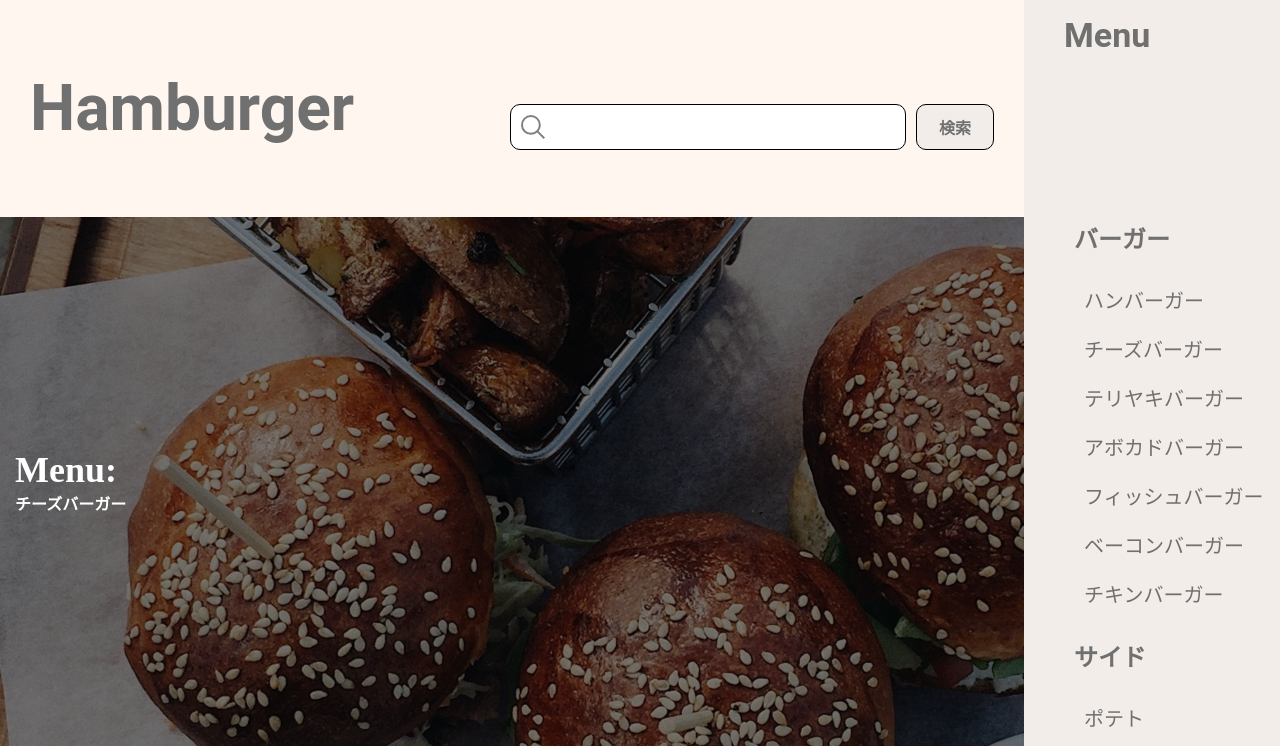
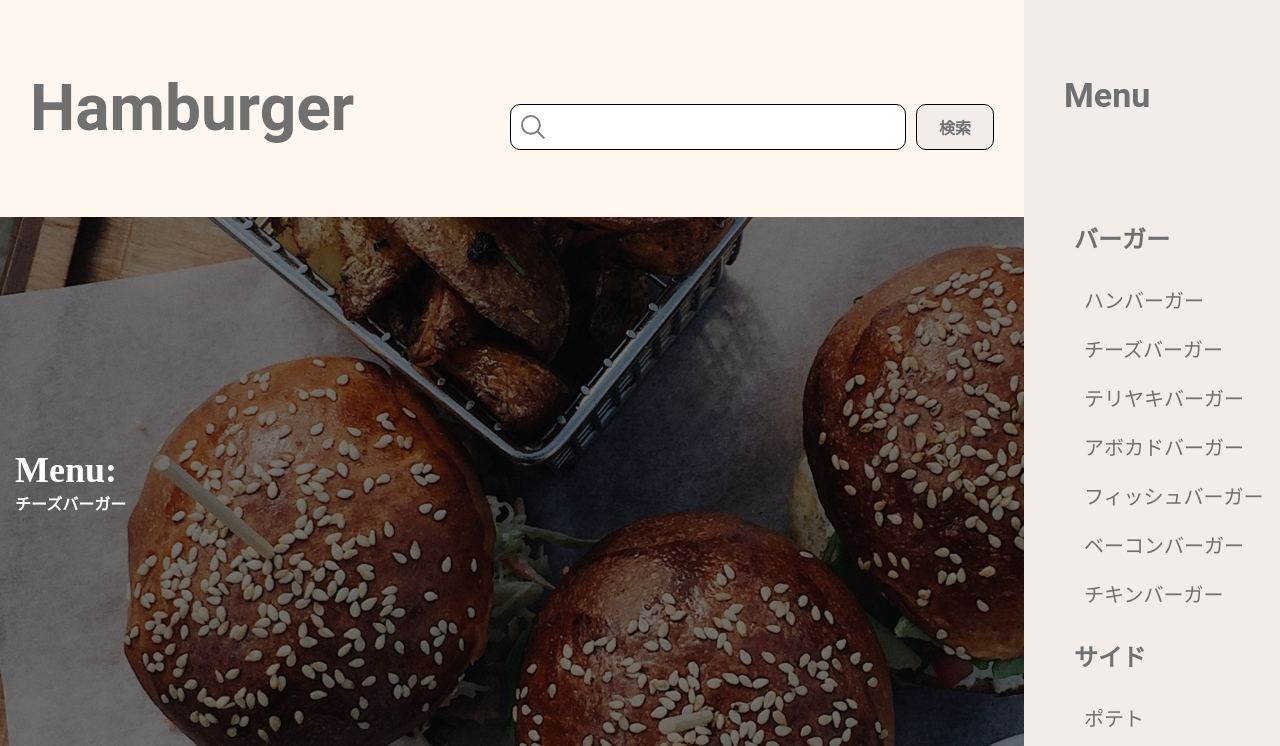
Before and after one commit to Kazu-12/hamburger-sample, a PHP site: page /archive.html in a window 1280 px wide. Shown: the top 746 px of the page. Run offline with PHP 8.4, Linux system fonts and the light colour scheme.

Commit message:
サイドバー灰色背景追加、Menu位置修正

```diff
--- a/archive.html
+++ b/archive.html
@@ -34,7 +34,9 @@
                             <p>チーズバーガー</p>
                         </div>
                     </div>
+                    <div class="p-main-description">
 
+                    </div>
                     <div class="p-branch-menu">
                         <ul>
                             <li class="p-branch-menu__take-out">
@@ -82,7 +84,7 @@
         </div>
 
         <div class="l-contents__right">
-            <article class="l-sidebar p-sidebar">
+            <article class="l-contents__sidebar p-sidebar">
                 <div class="c-button__menu-close">
                     <span class="c-button__menu-close__1"></span>
                     <span class="c-button__menu-close__2"></span>
--- a/css/style.css
+++ b/css/style.css
@@ -337,13 +337,20 @@ Layout
 
 .l-contents__right {
   position: fixed;
+  right: -100%;
+  width: 100%;
+  height: 100vh;
+  background-color: rgba(0, 0, 0, 0.5);
+  z-index: 100;
+  transition: all 0.3s;
+  display: flex;
+  justify-content: flex-end;
+}
+
+.l-contents__sidebar {
   overflow-y: auto;
-  right: -100%;
-  height: 100vh;
   background-color: #F2EDE9;
-  z-index: 100;
-  margin-left: auto;
-  transition: all 0.3s;
+  z-index: 110;
 }
 
 .l-contents__right.open {
@@ -359,6 +366,9 @@ Layout
     height: auto;
     display: block;
     position: static;
+  }
+  .l-contents__sidebar {
+    height: 100%;
   }
 }
 
@@ -432,6 +442,7 @@ Object
   .c-button {
     position: absolute;
     left: 80%;
+    top: 60px;
     padding-left: 40px;
     z-index: 110;
   }
--- a/index.html
+++ b/index.html
@@ -79,7 +79,7 @@
         </div>
 
         <div class="l-contents__right">
-            <article class="l-sidebar p-sidebar">
+            <article class="l-contents__sidebar p-sidebar">
                 <div class="c-button__menu-close">
                     <span class="c-button__menu-close__1"></span>
                     <span class="c-button__menu-close__2"></span>
--- a/scss/layout/_contents.scss
+++ b/scss/layout/_contents.scss
@@ -4,15 +4,21 @@
         height: 100%;
     }
     &__right{
-        //display: none;
         position: fixed;
+        right: -100%;
+        width: 100%;
+        height: 100vh;
+        background-color: rgba($color: #000000, $alpha: 0.5);
+        z-index: 100;
+        transition: all 0.3s;
+        display: flex;
+        justify-content: flex-end;
+    }
+    &__sidebar{
         overflow-y: auto;
-        right: -100%;
-        height: 100vh;
         background-color: #F2EDE9;
-        z-index: 100;
-        margin-left: auto;
-        transition: all 0.3s;
+        z-index: 110;
+
     }
     &__right.open{
         right: 0;
@@ -28,5 +34,8 @@
             display: block;
             position: static;
         }
+        &__sidebar{
+            height: 100%;
+        }
     }
 }
--- a/scss/object/component/_button.scss
+++ b/scss/object/component/_button.scss
@@ -18,6 +18,7 @@
     @include pc{
         position: absolute;
         left: 80%;
+        top:60px;
         padding-left: 40px;
         z-index: 110;
     }
```
Also changed, not shown: 1 other file.
